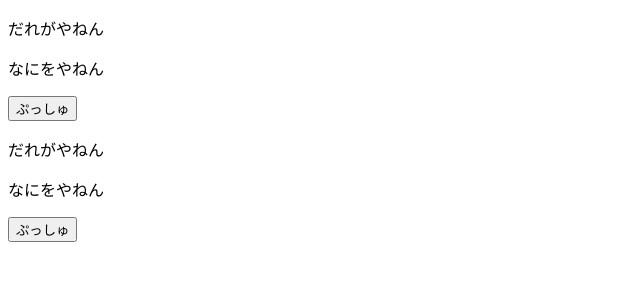
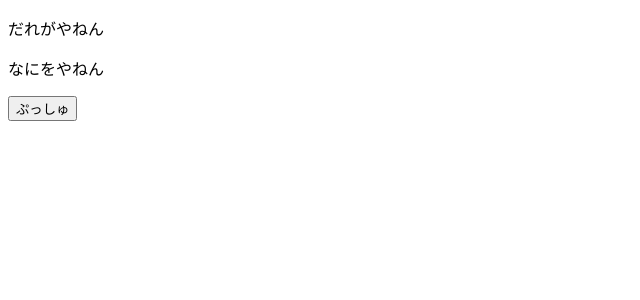
Before and after one commit to TomoyukiMatsuda/Topic_in_Travel_App, a Next.js app: page / in a window 1280 px wide. Shown: the top 300 px of the page, without its empty margins (0-640 px from the left). Built offline with nearby package versions, Linux system fonts and the light colour scheme.

Commit message:
一旦元に修正

```diff
--- a/lib/topics.ts
+++ /dev/null
@@ -1,13 +0,0 @@
-// TODO: データfetchできてない なぜフェッチしたい
-import fetch from 'node-fetch';
-const BASE_URL = "http://localhost:8080/common_topic/list";
-
-export async function getAllTopics() {
-    // apiを叩いて トピックデータを全件取得
-    const res = await fetch(
-        new URL(BASE_URL)
-    );
-
-    const posts = await res.json();
-    return posts;
-}
--- a/src/components/Sub/index.tsx
+++ /dev/null
@@ -1,67 +0,0 @@
-import { useState } from "react";
-import Head from "next/head";
-import {getAllTopics} from "../../../lib/topics";
-
-export const Sub = ({ allTopics }) => {
-    const [topic, setTopic] = useState("なにをやねん");
-    const [member, setMember] = useState("だれがやねん");
-
-    // TODO: ここにfetchしてきたデータを入れたい
-    //const topics: Array<string> = allTopics.map((t) => t.content)
-    console.log(allTopics)
-
-    // TODO: 名前をもっとおもろくする
-    // 小池たちバージョン
-    // const members: Array<string> = [
-    //   "池氏",
-    //   "松本くん",
-    //   "小池（♀）",
-    //   "ゆめち",
-    //   "まつにい",
-    // ];
-
-    const members: Array<string> = ["よっしーパイセン", "アサイ君", "まつだ氏"];
-
-    const onClickShuffle = () => {
-        // シャッフルされた話題を表示させる
-        let topicNum = Math.floor(Math.random() * topics.length);
-        let memberNum = Math.floor(Math.random() * members.length);
-
-        setTopic(topics[topicNum]);
-        setMember(members[memberNum]);
-    };
-
-    return (
-        <div className="mt-5 justify-center flex flex-col">
-            {/* TODO: レイアウトをきれいにする */}
-            <Head>
-                <title>たのしくいきたい</title>
-            </Head>
-
-            <p className="text-xl font-bold font-mono m-5 max-w-lg mt-12">
-                {member === "だれがやねん" ? member : `だれ？：${member}`}
-            </p>
-            <p className="text-xl font-bold  font-mono m-5 max-w-lg mb-5">
-                {topic === "なにをやねん" ? topic : `なに？：${topic}`}
-            </p>
-
-            <button
-                className="text-white text-4xl font-semibold shadow-2xl rounded-full bg-blue-400 p-2 m-5 hover:bg-blue-300 active:shadow-none mt-11"
-                onClick={onClickShuffle}
-            >
-                ぷっしゅ
-            </button>
-        </div>
-    );
-};
-
-export async function getStaticProps() {
-    const allTopics: {id: number, content: string} = await getAllTopics();
-    console.log(allTopics)
-    // const topics: string = allTopics.map((topic) => {
-    //     topic.content
-    // })
-    return {
-        props: { allTopics }
-    }
-}
--- a/src/pages/index.tsx
+++ b/src/pages/index.tsx
@@ -1,6 +1,6 @@
 import Head from "next/head";
 import { Main } from "src/components/Main";
-import { Sub } from "src/components/Sub";
+//import { Sub } from "src/components/Sub";
 
 export default function Home() {
   return (
@@ -11,7 +11,6 @@ export default function Home() {
       </Head>
 
       <Main />
-      <Sub />
     </div>
   );
 }
```
